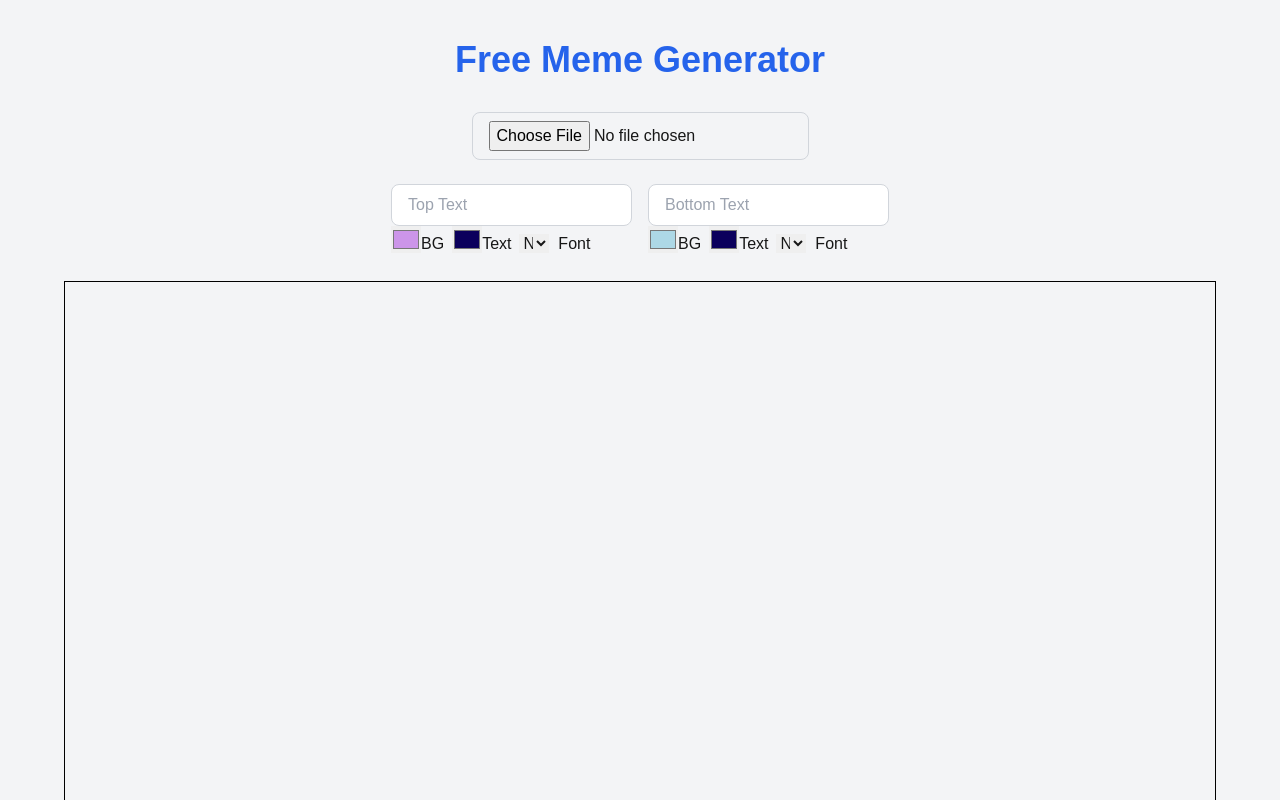
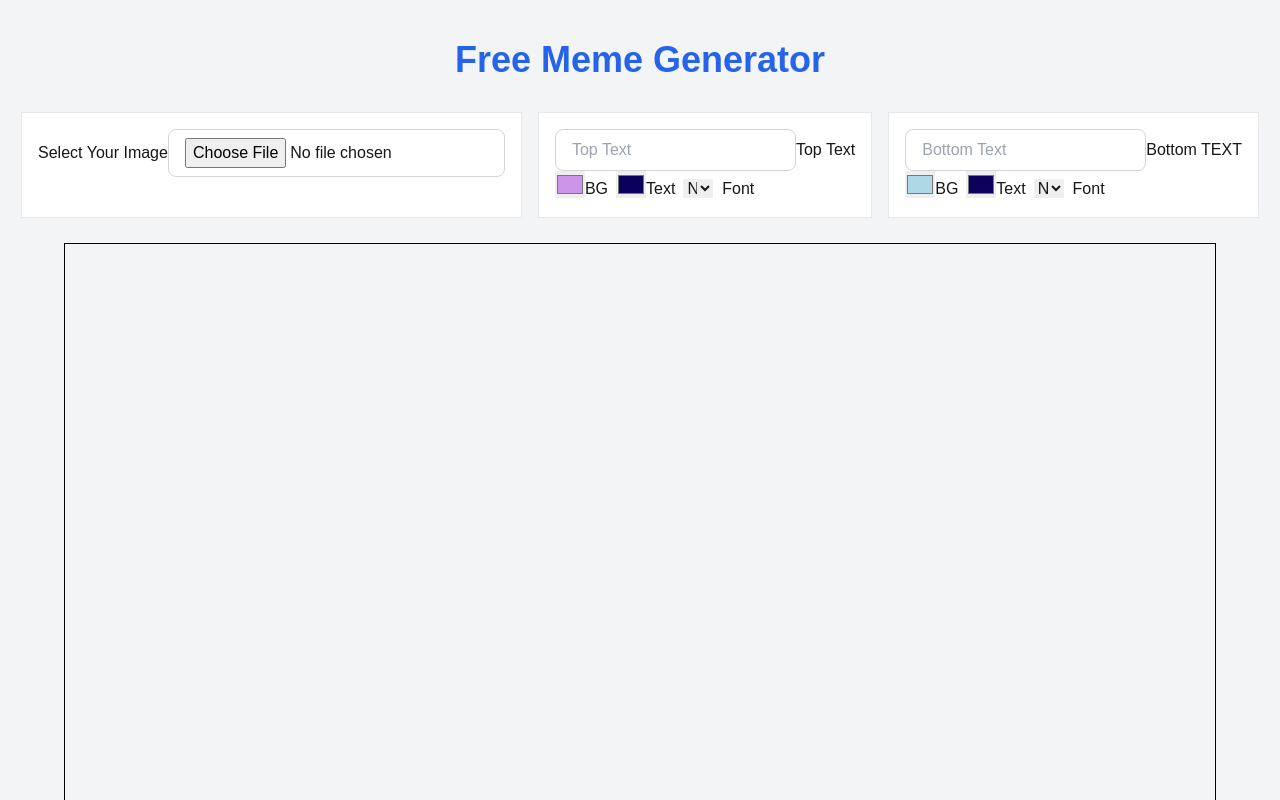
Before and after one commit to aminulsujon/meme-generator, a Next.js app: page / in a window 1280 px wide. Shown: the top 800 px of the page. Built offline with nearby package versions, Linux system fonts and the light colour scheme.

Commit message:
Fix: isue

```diff
--- a/src/app/layout.tsx
+++ b/src/app/layout.tsx
@@ -130,7 +130,7 @@ export default function RootLayout({
           <a target="_blank" href="https://github.com/aminulsujon/meme-generator">
             <svg className="inline octicon octicon-mark-github v-align-middle color-fg-default" height="32" aria-hidden="true" viewBox="0 0 24 24" version="1.1" width="32" data-view-component="true">
               <path d="M12.5.75C6.146.75 1 5.896 1 12.25c0 5.089 3.292 9.387 7.863 10.91.575.101.79-.244.79-.546 0-.273-.014-1.178-.014-2.142-2.889.532-3.636-.704-3.866-1.35-.13-.331-.69-1.352-1.18-1.625-.402-.216-.977-.748-.014-.762.906-.014 1.553.834 1.769 1.179 1.035 1.74 2.688 1.25 3.349.948.1-.747.402-1.25.733-1.538-2.559-.287-5.232-1.279-5.232-5.678 0-1.25.445-2.285 1.178-3.09-.115-.288-.517-1.467.115-3.048 0 0 .963-.302 3.163 1.179.92-.259 1.897-.388 2.875-.388.977 0 1.955.13 2.875.388 2.2-1.495 3.162-1.179 3.162-1.179.633 1.581.23 2.76.115 3.048.733.805 1.179 1.825 1.179 3.09 0 4.413-2.688 5.39-5.247 5.678.417.36.776 1.05.776 2.128 0 1.538-.014 2.774-.014 3.162 0 .302.216.662.79.547C20.709 21.637 24 17.324 24 12.25 24 5.896 18.854.75 12.5.75Z"></path>
-          </svg></a>
+          </svg><span className="hidden">GitHub</span></a>
         </div>
       </body>
     </html>
--- a/src/app/page.tsx
+++ b/src/app/page.tsx
@@ -72,22 +72,30 @@ export default function Home() {
 
     <div className="bg-gray-100 flex flex-col items-center py-10">
       <h1 className="text-4xl font-bold text-blue-600 mb-8 px-4">Free Meme Generator</h1>
-      <input
-        type="file"
-        accept="image/*"
-        onChange={handleImageUpload}
-        className="mb-6 px-4 py-2 border border-gray-300 rounded-lg cursor-pointer"
-      />
-      <div className="flex flex-col sm:flex-row gap-4 mb-6">
+
+      <div className="flex flex-col sm:flex-row sm:gap-4 mb-6">
+        <div className="border p-4 bg-white">
+          <label htmlFor="meme-background">Select Your Image</label>
+          <input
+            name="meme-background"
+            type="file"
+            accept="image/*"
+            onChange={handleImageUpload}
+            className="px-4 py-2 border border-gray-300 rounded-lg cursor-pointer"
+          />
+        </div>
+
         {/* first button */}
-        <div>
+        <div className="border p-4 bg-white">
           <input
             type="text"
             placeholder="Top Text"
             value={topText}
             onChange={(e) => setTopText(e.target.value)}
             className="px-4 py-2 border border-gray-300 rounded-lg"
+            name="headBg"
           />
+          <label htmlFor="headBg">Top Text</label>
           <div>
             <input
               type="color"
@@ -126,14 +134,16 @@ export default function Home() {
           </div>
         </div>
         {/* second button */}
-        <div>
+        <div className="border p-4 bg-white">
           <input
             type="text"
             placeholder="Bottom Text"
             value={bottomText}
             onChange={(e) => setBottomText(e.target.value)}
             className="px-4 py-2 border border-gray-300 rounded-lg"
+            name="bottomText"
           />
+          <label htmlFor="bottomText">Bottom TEXT</label>
           <div>
             <input
               type="color"
```
